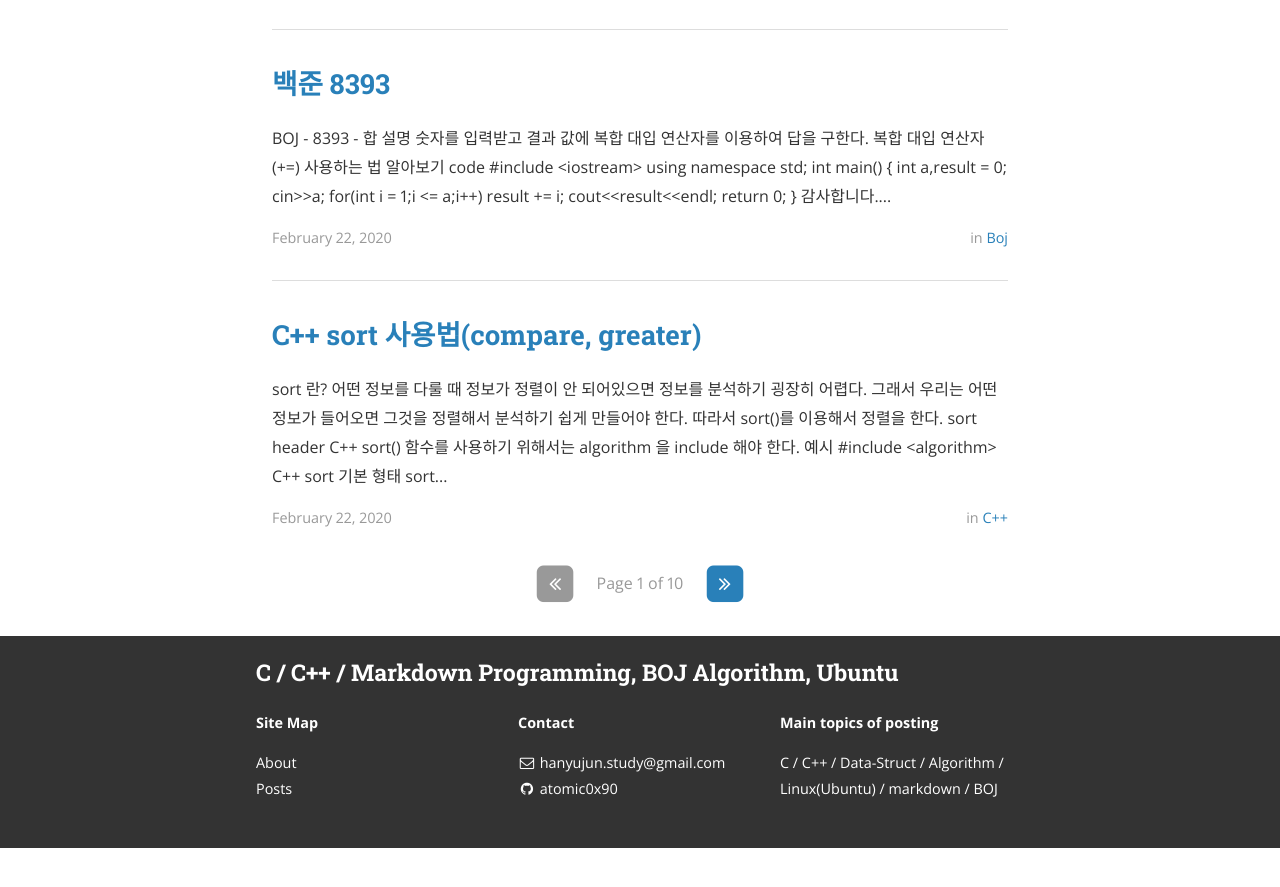
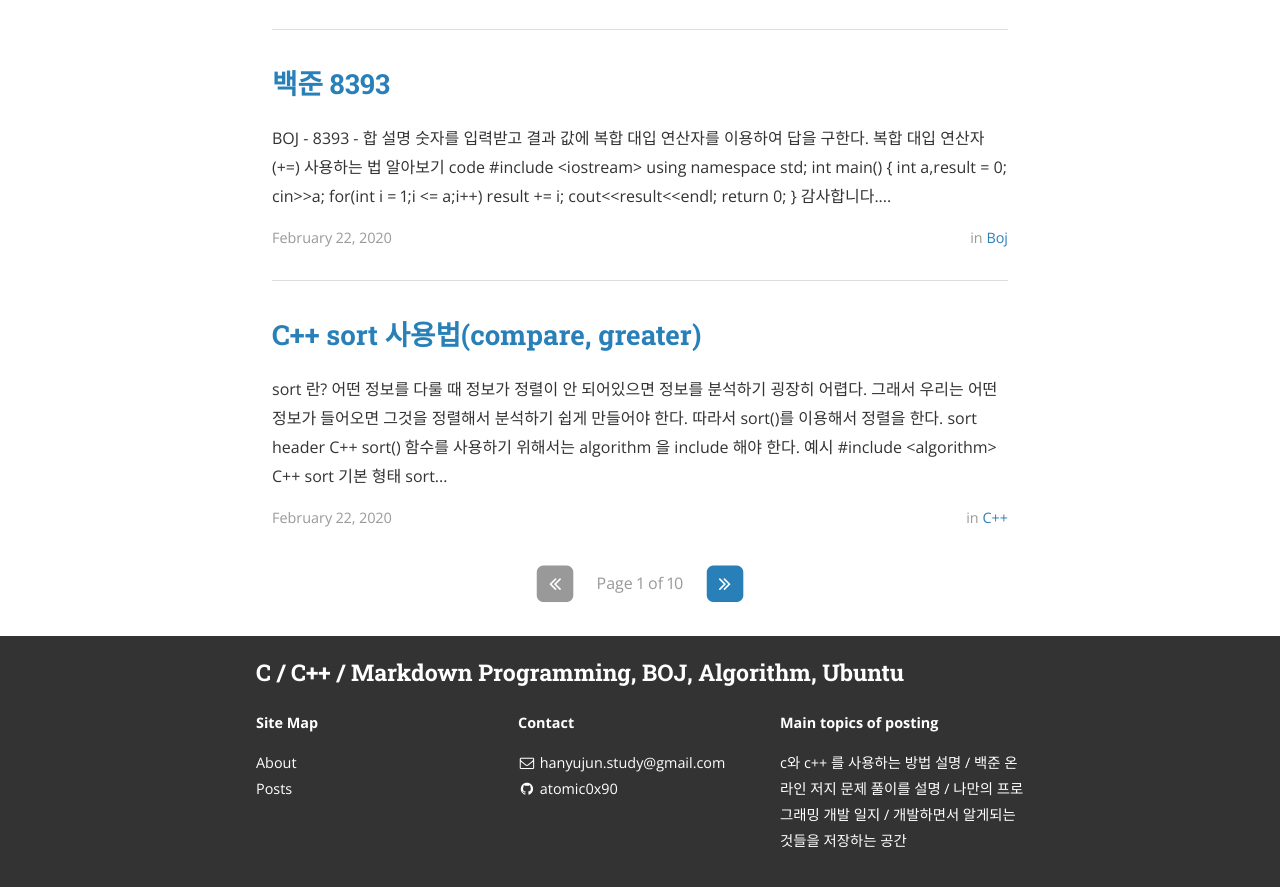
Before and after one commit to atomic0x90/atomic0x90.github.io, a Jekyll site: the page built from index.html, in a window 1280 px wide and 900 px high, scrolled down 1373 px. Shown: the top 887 px of the window. Built offline with Jekyll 4.4.1, drawn with Linux system fonts in a browser that asks for light colours; nearby versions of some CDN libraries; the list of posts is cut into pages by our own code; before the commit the page ends 2221 px from its top, so only the background shows below that; some of the changed text lies outside the part shown.

Commit message:
Test description

```diff
--- a/_config.yml
+++ b/_config.yml
@@ -17,12 +17,12 @@ url: "https://atomic0x90.github.io"
 disqus-shortname: atomic0x90
 
 # Site settings
-title: C / C++ / Markdown Programming, BOJ Algorithm, Ubuntu
+title: C / C++ / Markdown Programming, BOJ, Algorithm, Ubuntu
 subtitle: "열심히 놀기 위해 열심히 공부하는 개발자"
 email: hanyujun.study@gmail.com
 name: Yujun Han
 description: >
-  C / C++ / Data-Struct / Algorithm / Linux(Ubuntu) / markdown / BOJ
+  c와 c++ 를 사용하는 방법 설명 / 백준 온라인 저지 문제 풀이를 설명 / 나만의 프로그래밍 개발 일지 / 개발하면서 알게되는 것들을 저장하는 공간
 # Base URL of site (i.e. /blog). It should always start with a slash,
 # and never end with a slash. Set it to a blank value if hosting at the
 # root of your server.
```
